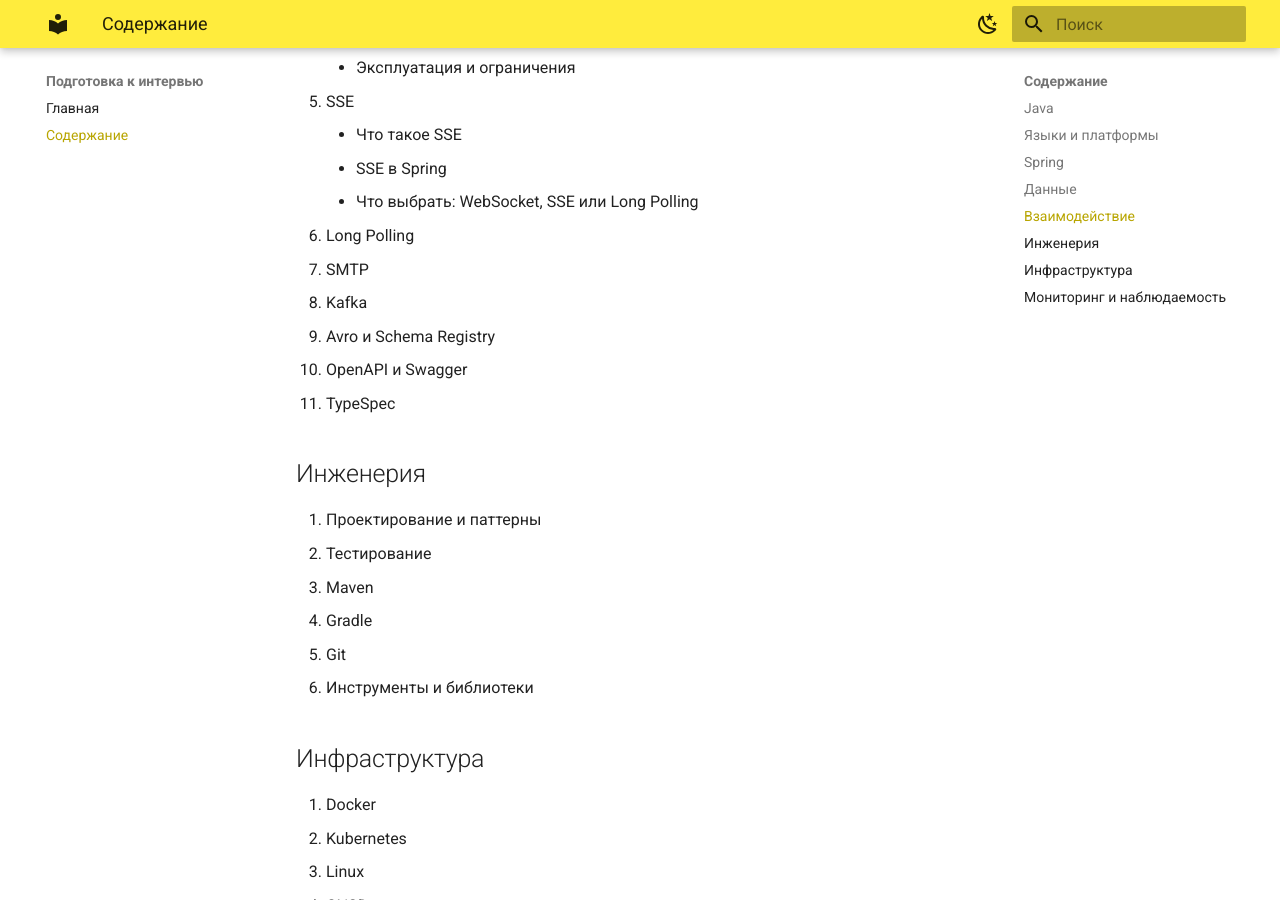
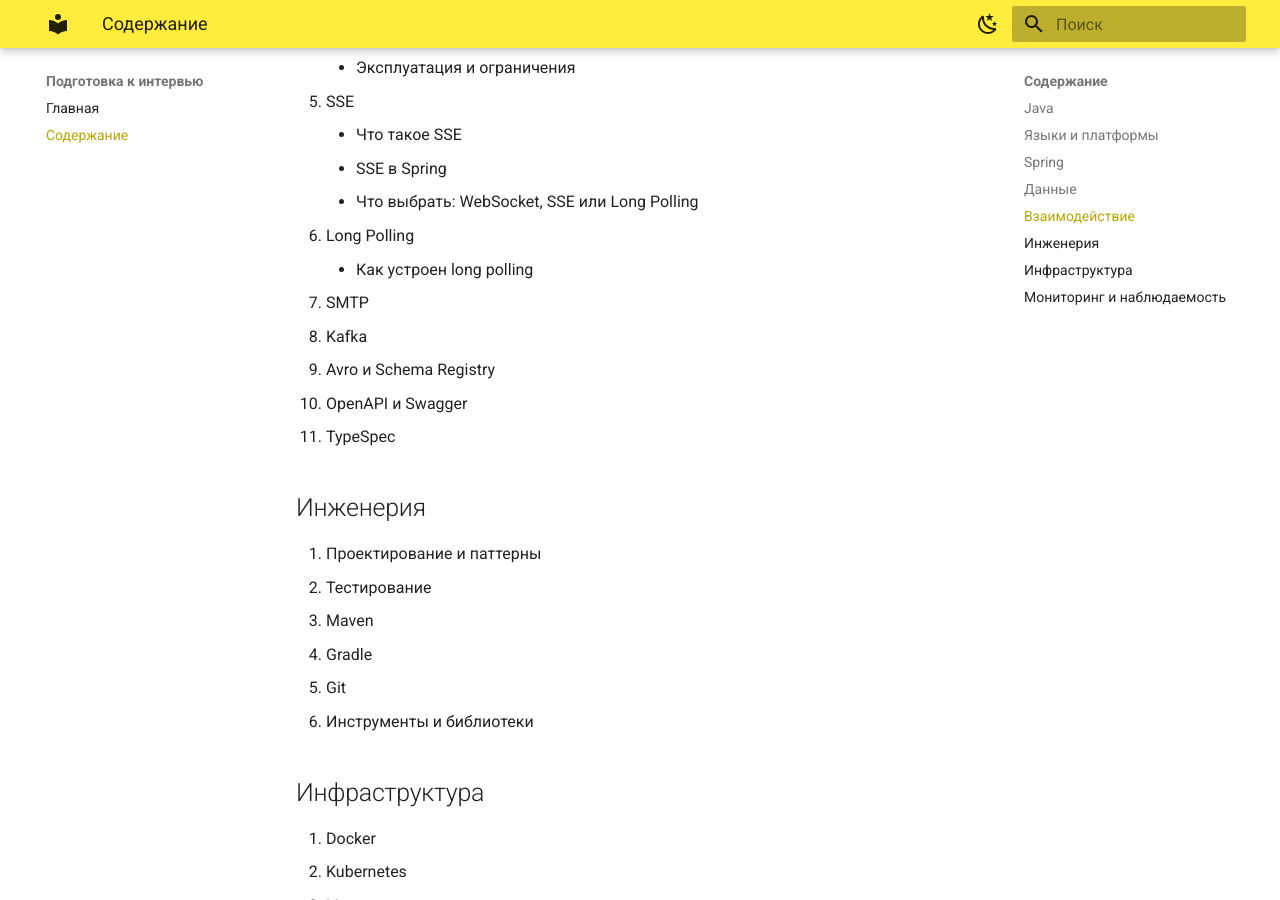
Before and after one commit to artem961/java-backend-notes, an MkDocs documentation site: the page built from docs/contents.md, in a window 1280 px wide and 900 px high, scrolled down 5174 px. Built offline with MkDocs 1.6.1 and Material for MkDocs 9.7.7, drawn with Linux system fonts in a browser that asks for light colours.

Commit message:
Определить состав раздела Long Polling
Одна тема: как устроен. В детали реализации не идём.

```diff
--- a/docs/contents.md
+++ b/docs/contents.md
@@ -159,6 +159,7 @@
     - SSE в Spring
     - Что выбрать: WebSocket, SSE или Long Polling
 26. Long Polling
+    - Как устроен long polling
 27. SMTP
 28. Kafka
 29. Avro и Schema Registry
```
